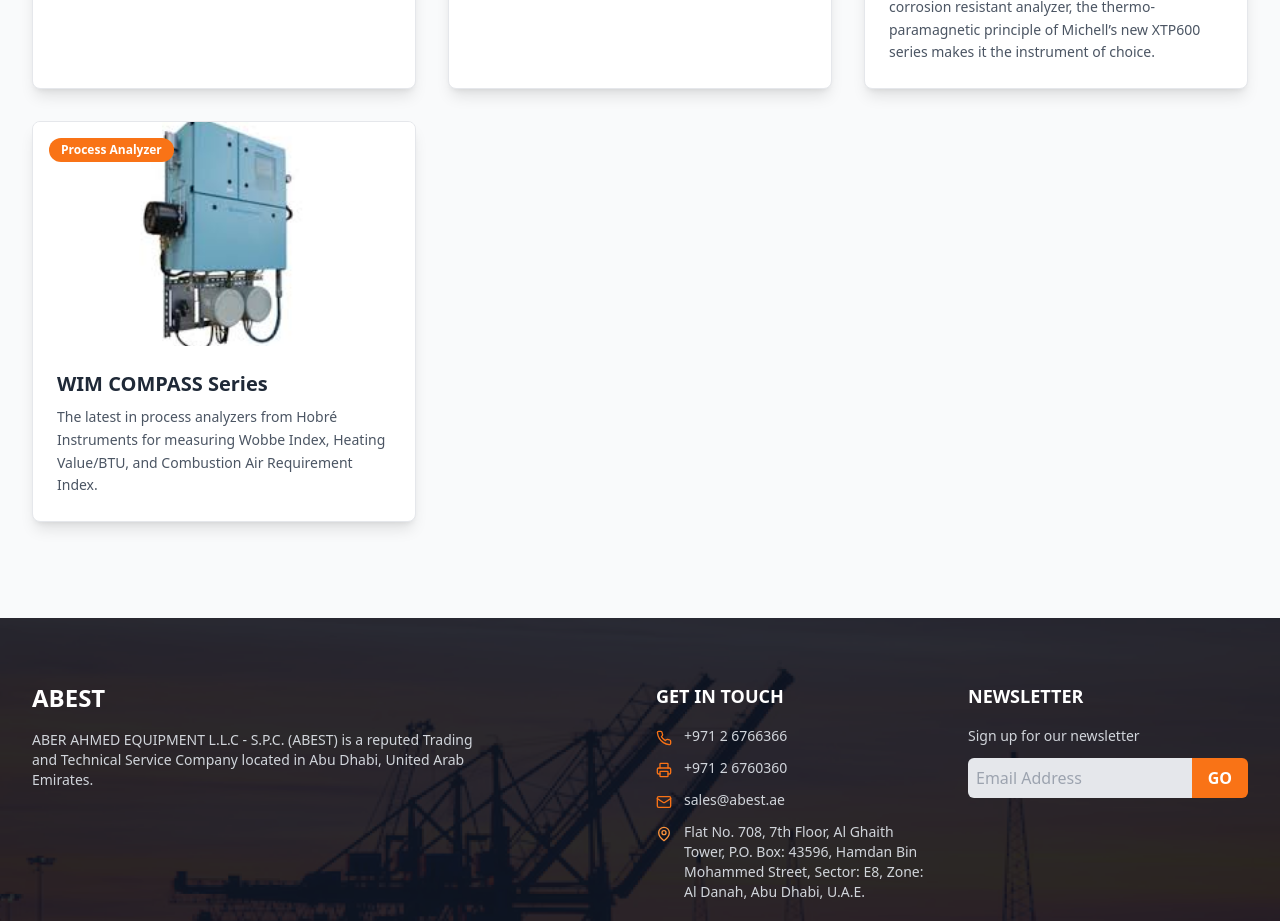
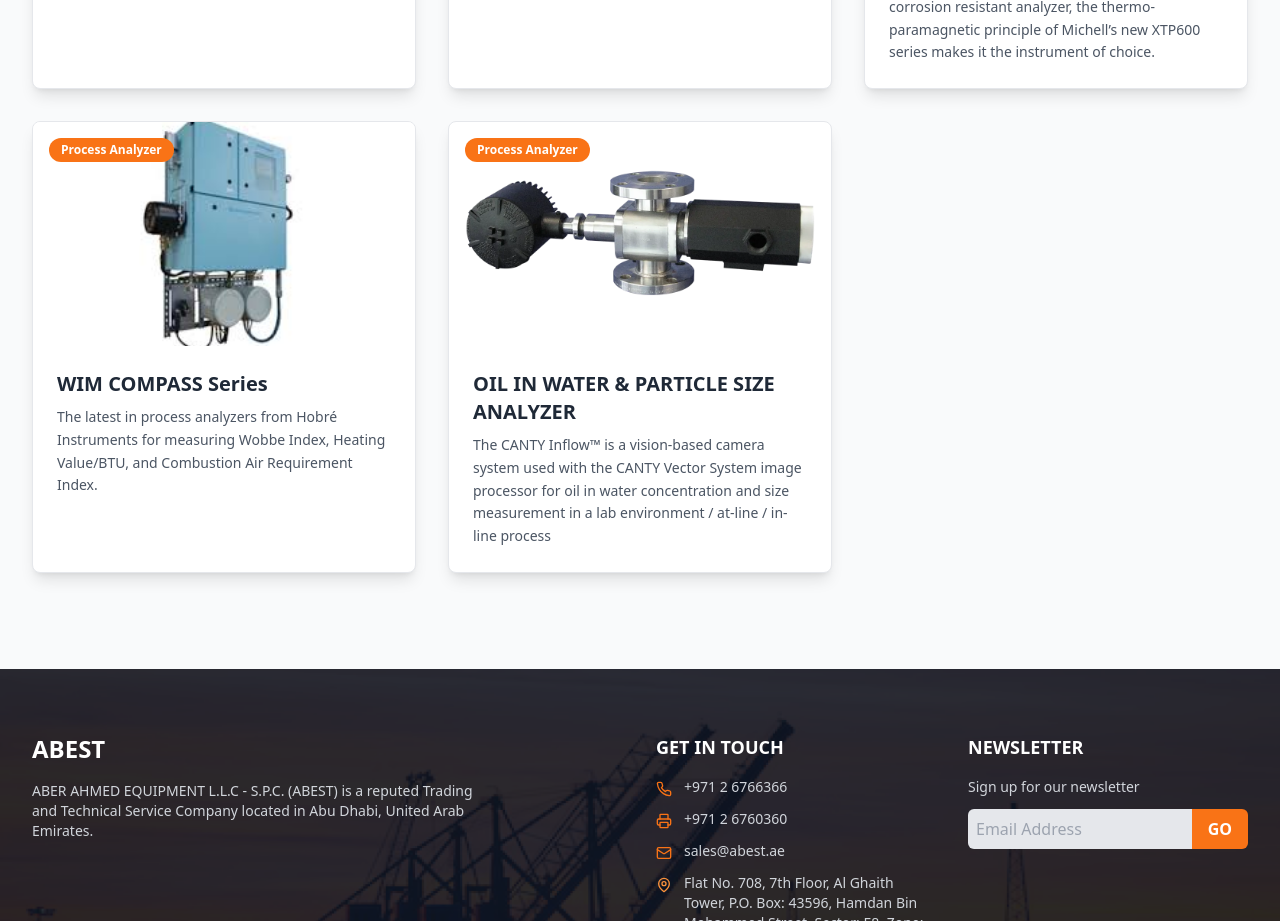
Before and after one commit to Esmail51/ABEST, a React (Vite) app: page /products in a window 1280 px wide. Shown: the part 1580-2501 px from the top of the page. Built offline with nearby package versions, Linux system fonts and the light colour scheme.

Commit message:
added canty oil in water

```diff
--- a/src/pages/Products.tsx
+++ b/src/pages/Products.tsx
@@ -16,7 +16,8 @@
 // import RockMountAnalyzerImg from '../assets/images/rockMountANalyzer.webp';
 import BirdDetersentSystem from '../assets/images/Product Pics/scarecrow/bird deterrent system.jpg';
 import mettlerPh from '../assets/images/Product Pics/mettler/inpro 7100i.jpg'
-import conductivityMeter from '../assets/images/Product Pics/mettler/conductivity meter.jpg'
+import conductivityMeter from '../assets/images/Product Pics/mettler/conductivity meter.jpg';
+import OilInWater from '../assets/images/Product Pics/jm canty/oil in water and particle size analyzer.webp';
 
 
 
@@ -184,6 +185,13 @@
                 image={WinCompassImg}
                 description="The latest in process analyzers from Hobré Instruments for measuring Wobbe Index, Heating Value/BTU, and Combustion Air Requirement Index."
             />
+            <ProductCard
+                title="OIL IN WATER & PARTICLE SIZE ANALYZER"
+                category="Process Analyzer"
+                image={OilInWater}
+                description="The CANTY Inflow™ is a vision-based camera system used with the CANTY Vector System image processor for oil in water concentration and size measurement in a lab environment / at-line / in-line process"
+            />
+
         </div>
     </div>
 );
```
